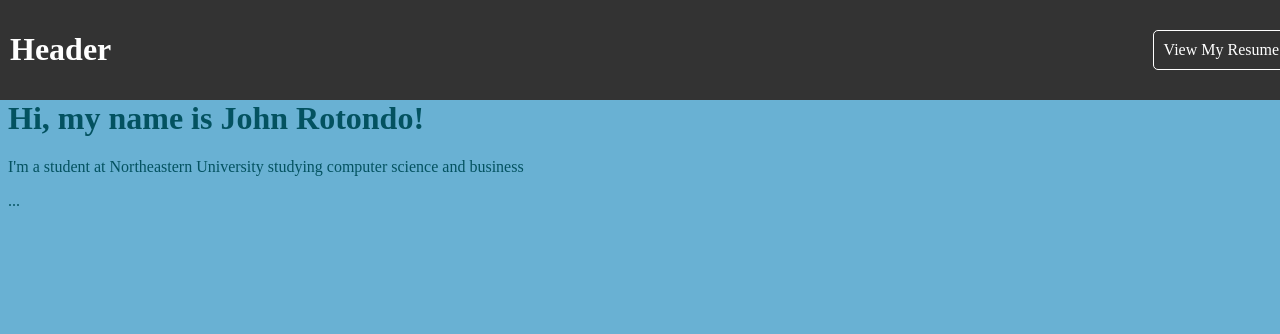
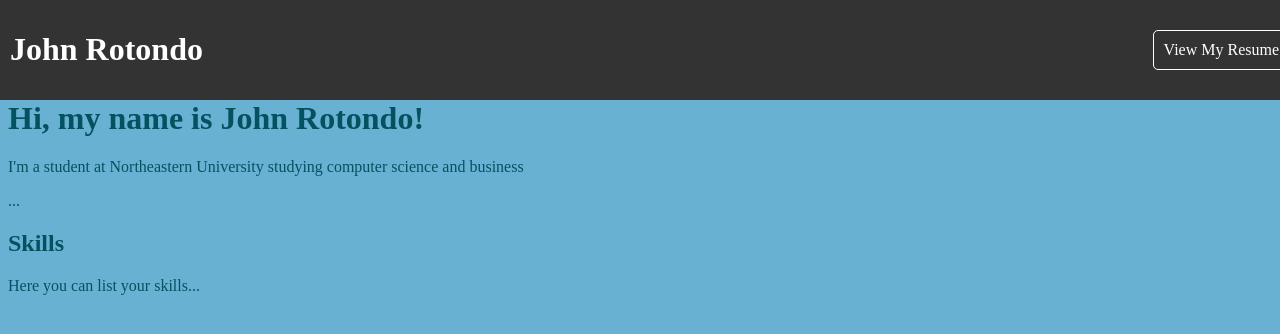
Before and after one commit to rotondojs/rotondojs.github.io, a plain HTML site: page index.html in a window 1280 px wide. Drawn offline with Linux system fonts and the light colour scheme.

Commit message:
add margins to resume link

```diff
--- a/index.html
+++ b/index.html
@@ -34,6 +34,7 @@
             padding: 10px;
             border: 1px solid #fff;
             border-radius: 5px;
+            margin-left: 20px; /* Adjust this value as needed */
         }
 
         .resume-link:hover {
@@ -44,7 +45,7 @@
 </head>
 <body>
     <header>
-        <h1>Header</h1>
+        <h1>John Rotondo</h1>
         <a class="resume-link" href="John Rotondo Northeastern Resume (1).pdf" target="_blank">View My Resume</a>
     </header>
 
@@ -53,5 +54,10 @@
         <p>I'm a student at Northeastern University studying computer science and business</p>
         <p>...</p>
     </main>
+
+    <section id="skills">
+        <h2>Skills</h2>
+        <p>Here you can list your skills...</p>
+    </section>
 </body>
 </html>
```
